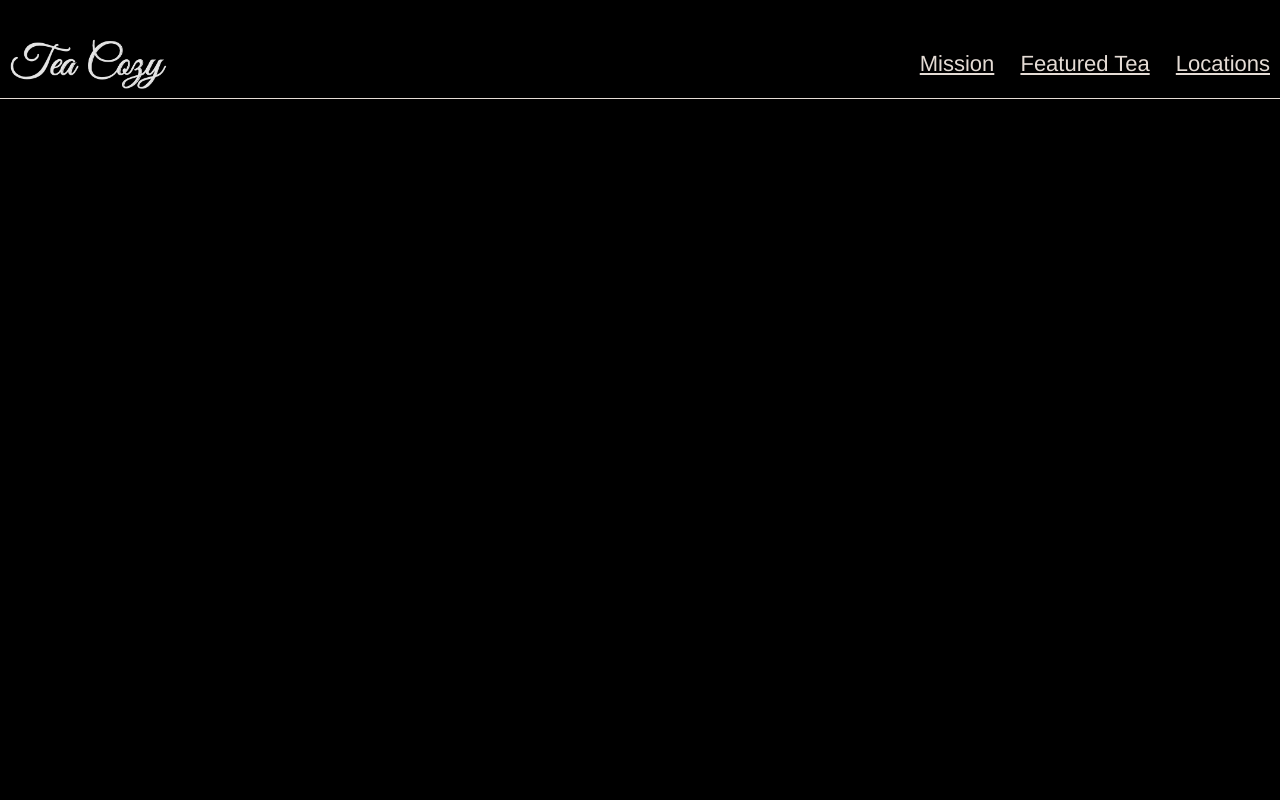
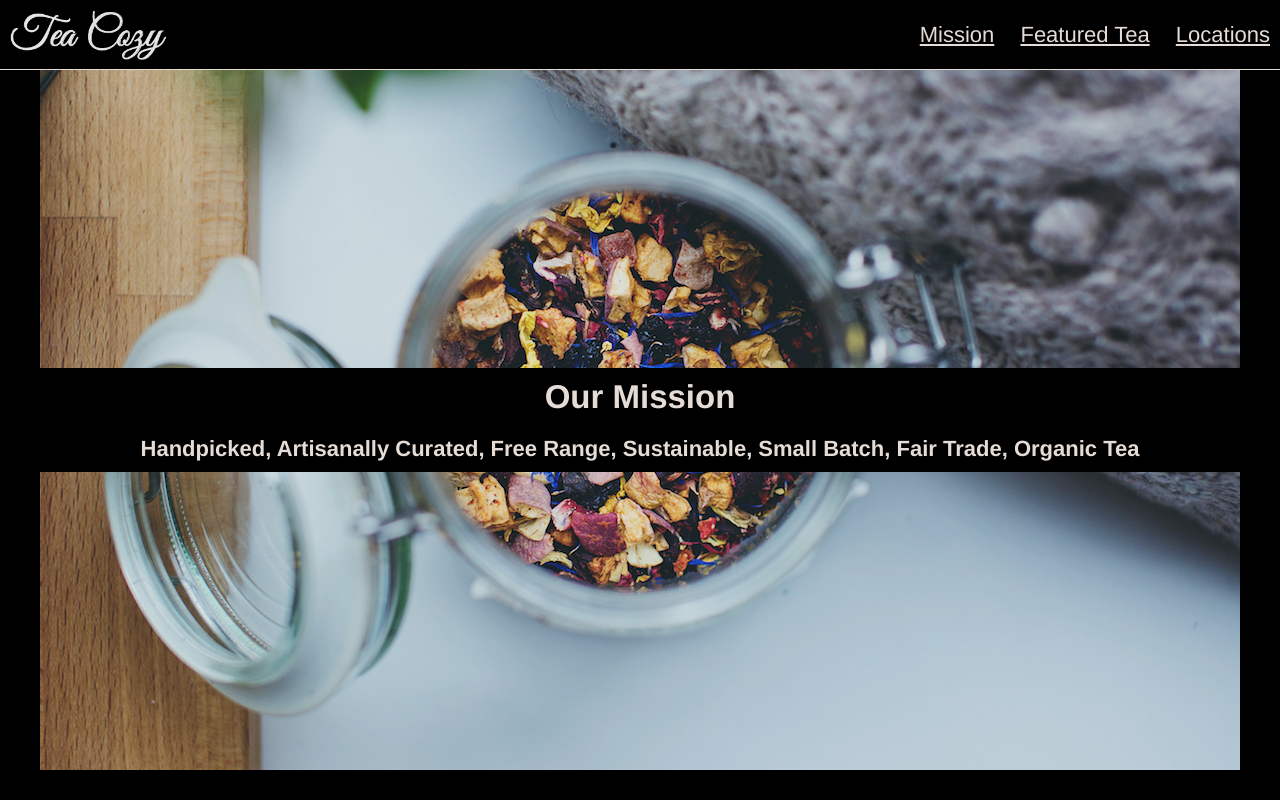
Before and after one commit to Scruff72/TeaCozy, a plain HTML site: page index.html in a window 1280 px wide. Drawn offline with Linux system fonts and the light colour scheme.

Commit message:
build and style mission section

```diff
--- a/index.html
+++ b/index.html
@@ -11,15 +11,17 @@
 			<img src="./resources/images/img-tea-cozy-logo.png" alt="Tea Cozy logo image">
 		</div>
 		<nav>
-			<span><a href="#">Mission</a></span>
+			<span><a href="#our-mission">Mission</a></span>
 			<span><a href="#">Featured Tea</a></span>
 			<span><a href="#">Locations</a></span>
 		</nav>
 	</header>
-	<div class="mission">
-		<div id="our-mission">
-			<h2></h2>
-			<h4></h4>
+	<div class="mission-container">
+		<div class="mission">
+			<div id="our-mission">
+				<h2>Our Mission</h2>
+				<h4>Handpicked, Artisanally Curated, Free Range, Sustainable, Small Batch, Fair Trade, Organic Tea</h4>
+			</div>
 		</div>
 	</div>
 </body>
--- a/resources/css/style.css
+++ b/resources/css/style.css
@@ -14,6 +14,7 @@ header {
 	height: 69px;
 	position: fixed;
 	width: 100%;
+	background-color: black;
 }
 .logo {
 	display: flex;
@@ -27,3 +28,22 @@ header nav a {
 	color: seashell;
 	padding: 20px 10px;
 }
+.mission-container {
+	display: flex;
+	justify-content: center;
+}
+.mission {
+	display: flex;
+	justify-content: center;
+	align-items: center;
+	background-image: url("../images/img-mission-background.jpg");
+	padding-top: 70px;
+	height: 700px;
+	width: 1200px;
+}
+#our-mission h2, #our-mission h4 {
+	background-color: black;
+	margin: 0;
+	padding: 10px;
+	width: 1200px;
+}
```
